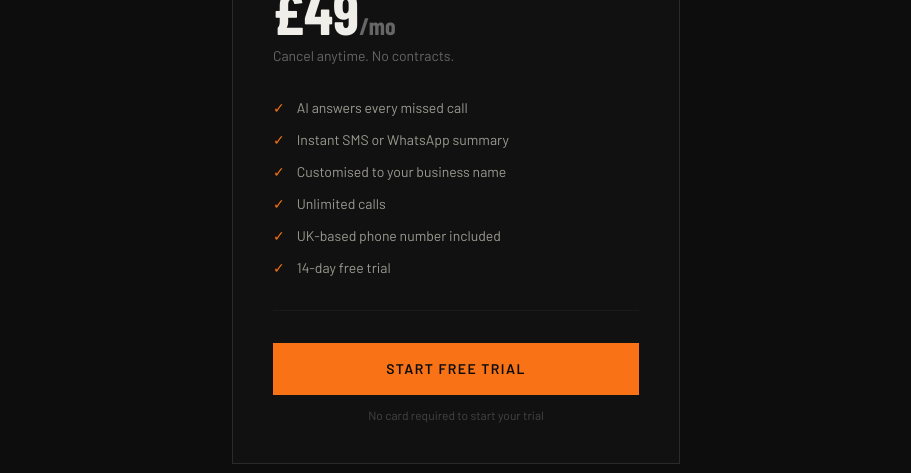
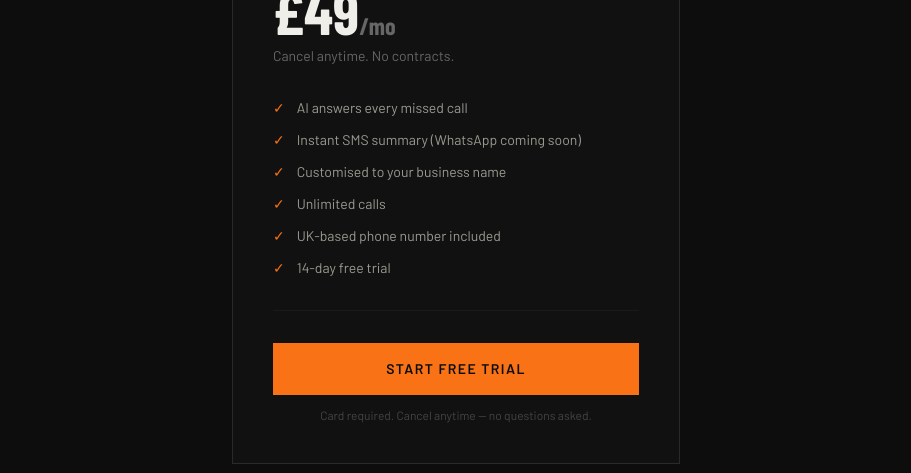
Before and after one commit to Rijaspb/missedcallai, a Next.js app: page / in a window 1280 px wide. Shown: the part 3280-3753 px from the top of the page, without its empty margins (184-1095 px from the left). Built offline with nearby package versions, Linux system fonts and the light colour scheme; a web font is replaced by a local one.

Commit message:
fix: Update landing constants

```diff
--- a/src/constants/landing.ts
+++ b/src/constants/landing.ts
@@ -62,14 +62,14 @@ export const PRICING = {
   note: 'Cancel anytime. No contracts.',
   features: [
     'AI answers every missed call',
-    'Instant SMS or WhatsApp summary',
+    'Instant SMS summary (WhatsApp coming soon)',
     'Customised to your business name',
     'Unlimited calls',
     'UK-based phone number included',
     '14-day free trial',
   ],
   cta: 'Start Free Trial',
-  subNote: 'No card required to start your trial',
+  subNote: 'Card required. Cancel anytime — no questions asked.',
 }
 
 export const FAQS = [
```
